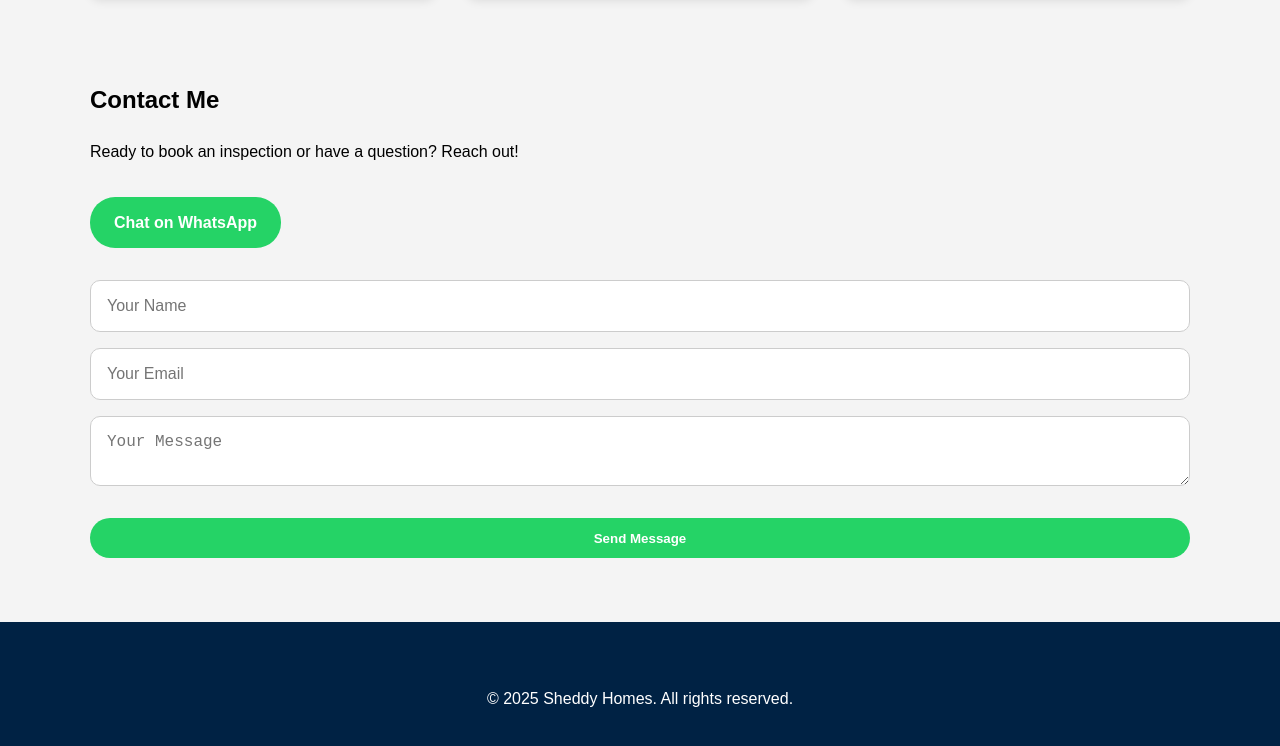
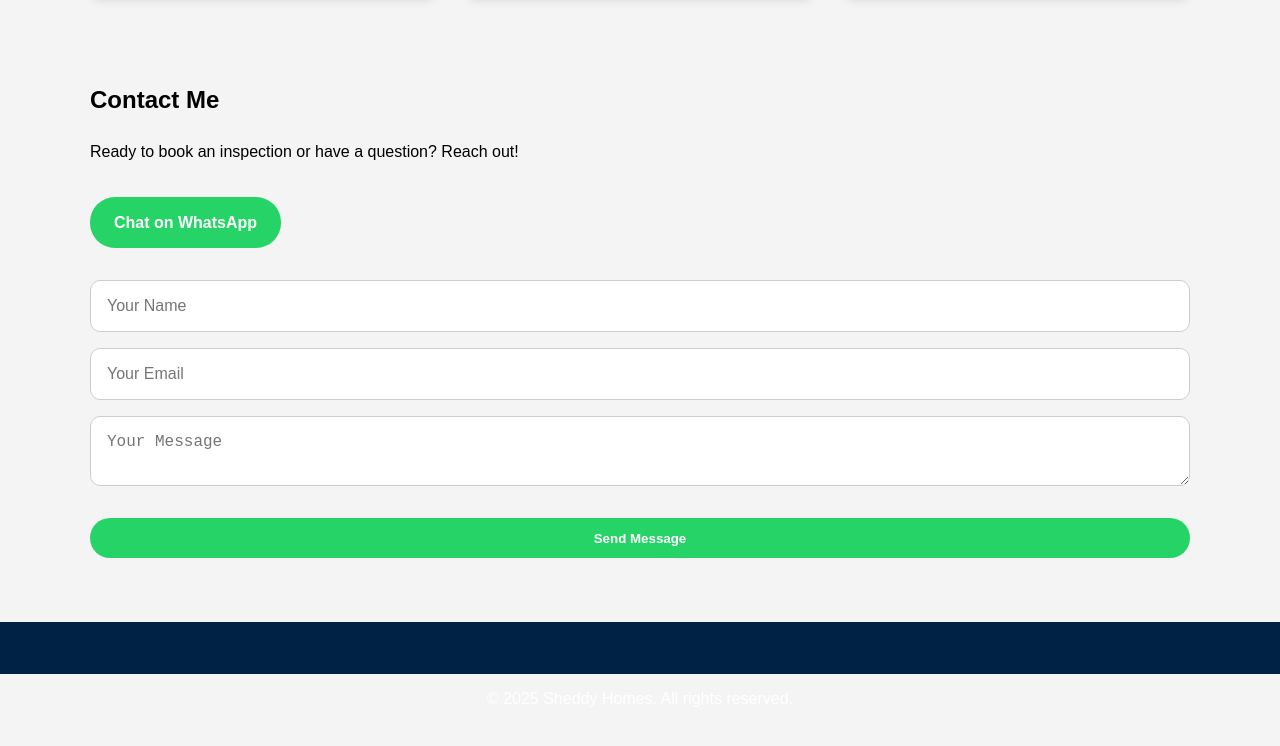
Before and after one commit to SheddyRex/real-estate-demo, a plain HTML site: page index.html in a window 1280 px wide. Shown: the part 861-1607 px from the top of the page. Drawn offline with nearby package versions, Linux system fonts and the light colour scheme.

Commit message:
Update style.css

```diff
--- a/style.css
+++ b/style.css
@@ -147,4 +147,6 @@ footer {
     text-align: center;
     padding: 1rem 0;
     margin-top: 2rem;
+    margin-bottom: 2rem;
+    height: 20px;
 }
```
